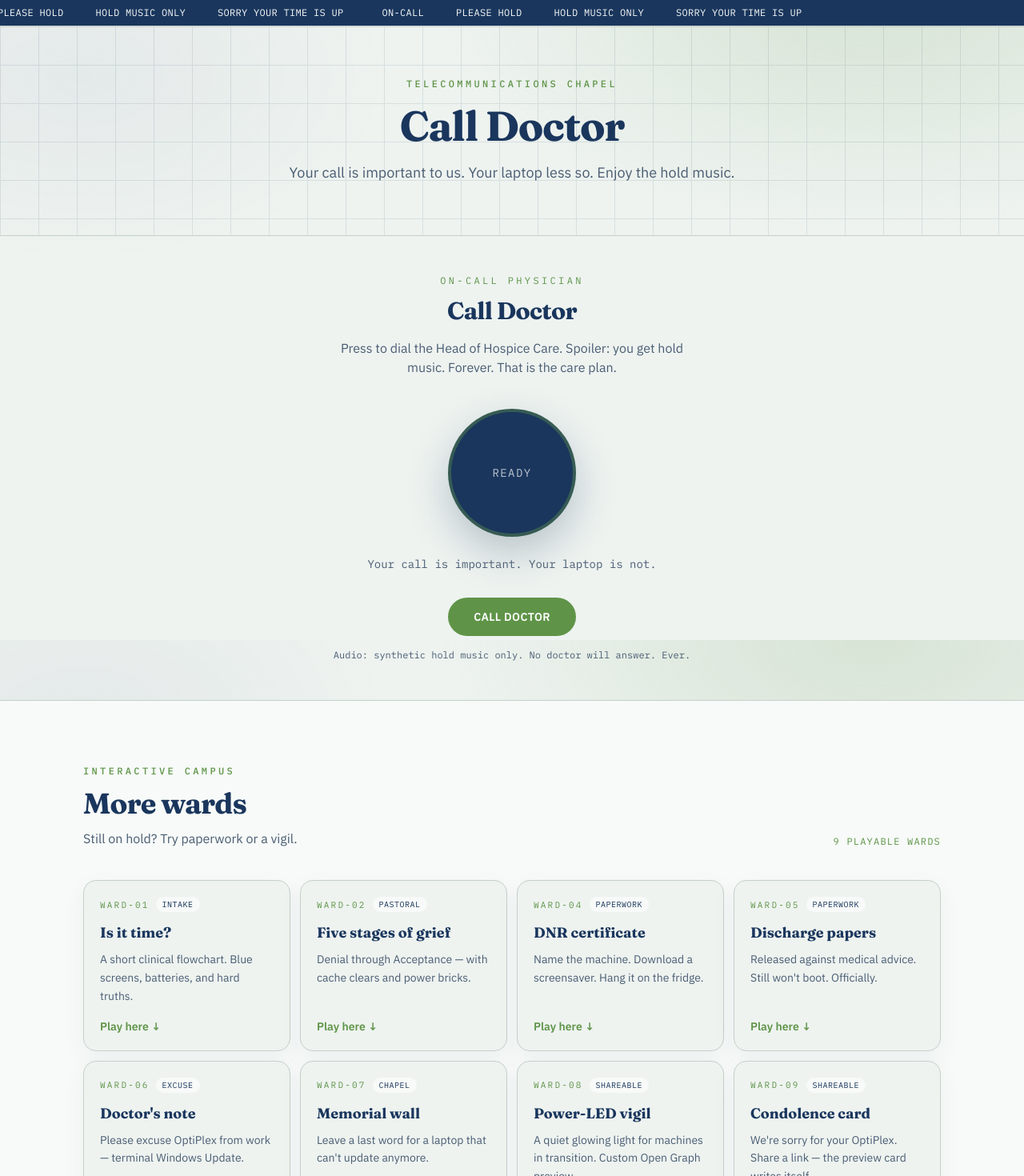
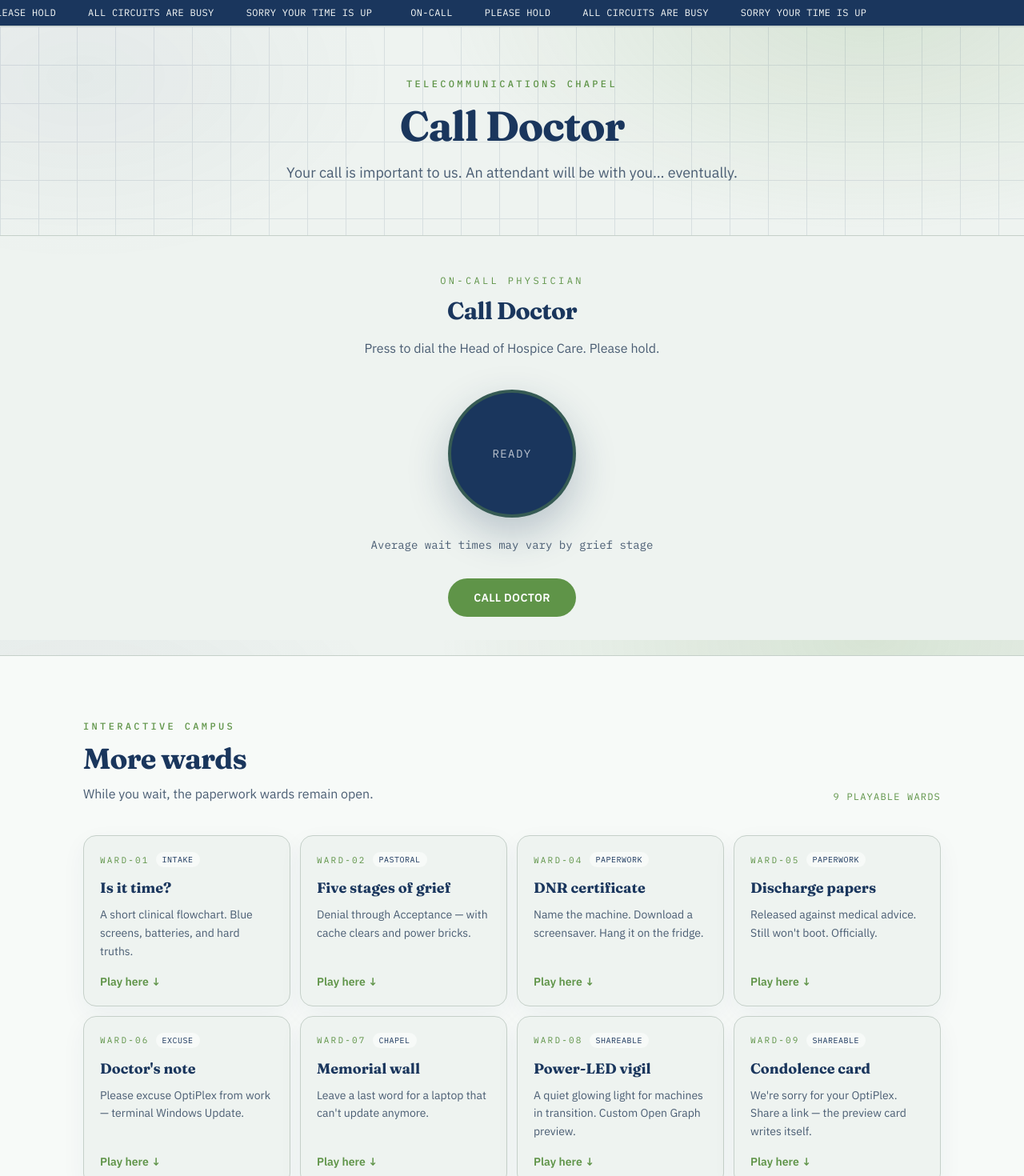
Before and after one commit to BadBraddA1/stjoes-computer-hospice, a Next.js app: page /call-doctor in a window 1280 px wide. Shown: the top 1470 px of the page at 80% size. Built offline with nearby package versions, Linux system fonts and the light colour scheme.

Commit message:
Tone down meta disclaimers that break the hospice bit.
Keep Call Doctor and other copy in-world — please hold, no winking at the audience.

Co-authored-by: Cursor <cursoragent@cursor.com>

```diff
--- a/app/call-doctor/page.tsx
+++ b/app/call-doctor/page.tsx
@@ -5,22 +5,22 @@ import { PageHero, PageTicker, SiteFooter } from "@/components/site-chrome"
 
 export const metadata: Metadata = {
   title: "Call Doctor | ST Joe's Computer Hospice",
-  description: "On-call physician line. Plays hold music only. No doctor will answer.",
+  description: "On-call physician line at ST Joe's Computer Hospice. Please hold.",
 }
 
 export default function CallDoctorPage() {
   return (
     <main className="flex-1">
-      <PageTicker items={["on-call", "please hold", "hold music only", "sorry your time is up"]} />
+      <PageTicker items={["on-call", "please hold", "all circuits are busy", "sorry your time is up"]} />
       <PageHero
         kicker="Telecommunications chapel"
         title="Call Doctor"
-        copy="Your call is important to us. Your laptop less so. Enjoy the hold music."
+        copy="Your call is important to us. An attendant will be with you… eventually."
       />
       <CallDoctor />
       <AmenityShowcase
         title="More wards"
-        copy="Still on hold? Try paperwork or a vigil."
+        copy="While you wait, the paperwork wards remain open."
         excludeHref="/call-doctor"
         id="more-wards"
       />
--- a/app/discharge/page.tsx
+++ b/app/discharge/page.tsx
@@ -18,14 +18,14 @@ export default function DischargePage() {
         <PageHero
           kicker="Exit desk"
           title="Discharge papers"
-          copy="Sign them out. Pretend the power button was a rumor."
+          copy="Sign them out. The power button was only a rumor."
         />
       </div>
       <DischargePapers />
       <div className="no-print">
         <AmenityShowcase
           title="More wards"
-          copy="Not ready to leave? Call Doctor (hold music)."
+          copy="Not ready to leave? The on-call line remains open."
           excludeHref="/discharge"
           id="more-wards"
         />
--- a/app/doctors-note/page.tsx
+++ b/app/doctors-note/page.tsx
@@ -13,7 +13,7 @@ export default function DoctorsNotePage() {
     <main className="flex-1">
       <div className="no-print">
         <PageTicker
-          items={["physician excuse", "terminal update", "not a real note", "sorry your time is up"]}
+          items={["physician excuse", "terminal update", "comfort care recommended", "sorry your time is up"]}
         />
         <PageHero
           kicker="Excuse ministry"
--- a/app/hiring/page.tsx
+++ b/app/hiring/page.tsx
@@ -63,7 +63,7 @@ export default function HiringPage() {
         </h2>
         <HiringQuiz />
         <p className="mx-auto mt-10 max-w-md text-center font-mono text-xs text-muted">
-          Not a real job. Definitely a real bit. Equal opportunity: all applicants equally unhired.
+          Equal opportunity: all applicants carefully reviewed.
         </p>
       </section>
 
--- a/app/page.tsx
+++ b/app/page.tsx
@@ -327,15 +327,14 @@ export default function HomePage() {
           </h2>
           <p className="mx-auto mt-5 max-w-xl text-lg text-muted">
             Bring the device, the charger you lost twice, and any emotional support USB sticks.
-            Admit below for a fake case number — then meet our happiest costermer:
+            Complete admission below, then meet our happiest costermer:
           </p>
           <div className="mt-10">
             <AdmitDevice />
           </div>
           <HappyCostermer />
           <p className="mt-4 font-mono text-xs text-muted">
-            Not a real hospital. Definitely a real bit. Donations unpaid. Tears optional. Unmute if
-            your browser was polite. Type <span className="text-ink">joe3</span> if you dare.
+            Donations unpaid. Tissues provided. Unmute if your browser was polite.
           </p>
         </div>
       </section>
--- a/components/admit-device.tsx
+++ b/components/admit-device.tsx
@@ -26,7 +26,7 @@ export function AdmitDevice() {
         <p className="mt-4 font-[family-name:var(--font-display)] text-3xl font-bold">{caseId}</p>
         <p className="mx-auto mt-4 max-w-md text-white/70">
           <strong className="text-card">{device || "Unnamed device"}</strong> is on comfort care for:{" "}
-          {symptom}. No email will arrive. Tears optional.
+          {symptom}. Please retain this number for visiting hours.
         </p>
         <button
           type="button"
@@ -49,7 +49,7 @@ export function AdmitDevice() {
     >
       <p className="font-mono text-xs uppercase tracking-[0.22em] text-accent">Admit a device</p>
       <p className="mt-2 text-sm text-muted">
-        No inbox. No callback. You get a solemn case number and our thoughts.
+        Complete intake for a case number and comfort-care placement.
       </p>
       <label className="mt-5 block">
         <span className="text-sm text-muted">Device name</span>
--- a/components/call-doctor.tsx
+++ b/components/call-doctor.tsx
@@ -35,6 +35,12 @@ function createHoldMusic(ctx: AudioContext) {
   }
 }
 
+function formatWait(seconds: number) {
+  const m = Math.floor(seconds / 60)
+  const s = seconds % 60
+  return `${m}:${String(s).padStart(2, "0")}`
+}
+
 export function CallDoctor() {
   const [onHold, setOnHold] = useState(false)
   const [seconds, setSeconds] = useState(0)
@@ -65,7 +71,9 @@ export function CallDoctor() {
       return
     }
 
-    const Ctx = window.AudioContext || (window as unknown as { webkitAudioContext: typeof AudioContext }).webkitAudioContext
+    const Ctx =
+      window.AudioContext ||
+      (window as unknown as { webkitAudioContext: typeof AudioContext }).webkitAudioContext
     const ctx = new Ctx()
     ctxRef.current = ctx
     if (ctx.state === "suspended") await ctx.resume()
@@ -81,20 +89,21 @@ export function CallDoctor() {
         Call Doctor
       </h2>
       <p className="mx-auto mt-4 max-w-md text-muted">
-        Press to dial the Head of Hospice Care. Spoiler: you get hold music. Forever. That is the
-        care plan.
+        Press to dial the Head of Hospice Care. Please hold.
       </p>
 
       <div className="mx-auto mt-10 flex h-40 w-40 items-center justify-center rounded-full border-4 border-accent/40 bg-ink shadow-[0_20px_50px_rgba(26,54,93,0.25)]">
-        <span className={`font-mono text-sm uppercase tracking-widest ${onHold ? "anim-pulse text-accent-soft" : "text-white/70"}`}>
+        <span
+          className={`font-mono text-sm uppercase tracking-widest ${onHold ? "anim-pulse text-accent-soft" : "text-white/70"}`}
+        >
           {onHold ? "On hold" : "Ready"}
         </span>
       </div>
 
       <p className="mt-6 font-mono text-sm text-muted">
         {onHold
-          ? `Estimated wait: ${Math.max(1, Math.floor(seconds / 15) + 1)} business eternities · ${seconds}s`
-          : "Your call is important. Your laptop is not."}
+          ? `Current wait · ${formatWait(seconds)} · your call is important`
+          : "Average wait times may vary by grief stage"}
       </p>
 
       <button
@@ -102,11 +111,8 @@ export function CallDoctor() {
         onClick={toggle}
         className="mt-8 inline-flex rounded-full bg-accent px-8 py-3.5 text-sm font-semibold uppercase tracking-wide text-white transition hover:brightness-110"
       >
-        {onHold ? "Hang up (coward)" : "Call Doctor"}
+        {onHold ? "End call" : "Call Doctor"}
       </button>
-      <p className="mt-4 font-mono text-xs text-muted">
-        Audio: synthetic hold music only. No doctor will answer. Ever.
-      </p>
     </div>
   )
 }
--- a/components/doctors-note.tsx
+++ b/components/doctors-note.tsx
@@ -62,8 +62,7 @@ export function DoctorsNote() {
           care, not productivity. Recommended treatment: unplug, drawer, soft lighting.
         </p>
         <p className="mt-8 text-sm text-muted">
-          Signed {issued} — Head of Hospice Care (headset optional). Not a real medical document.
-          Definitely a real bit.
+          Signed {issued} — Head of Hospice Care, ST Joe&apos;s Computer Hospice.
         </p>
         <p className="mt-6 font-mono text-xs uppercase tracking-[0.2em] text-warn">
           sorry your time is up
--- a/components/last-words.tsx
+++ b/components/last-words.tsx
@@ -58,7 +58,7 @@ export function LastWordsForm() {
     >
       <p className="font-mono text-xs uppercase tracking-[0.22em] text-accent">Last words</p>
       <p className="mt-2 text-sm text-muted">
-        Drop a one-liner into the lobby ticker. Kept on this device. The cloud is grieving too.
+        Leave a one-liner for the lobby ticker.
       </p>
       <input
         value={text}
--- a/components/memorial-wall.tsx
+++ b/components/memorial-wall.tsx
@@ -126,9 +126,6 @@ export function MemorialWall() {
         >
           Etch on the wall
         </button>
-        <p className="mt-3 font-mono text-xs text-muted">
-          Your notes stay on this device. The cloud is also in hospice.
-        </p>
       </form>
 
       <ul className="mt-10 space-y-4">
--- a/lib/amenities.ts
+++ b/lib/amenities.ts
@@ -18,7 +18,7 @@ export const amenities = [
     ward: "WARD-03",
     badge: "On-call",
     title: "Call Doctor",
-    copy: "Dial the Head of Hospice Care. You only get hold music. That is the point.",
+    copy: "Dial the Head of Hospice Care. Please hold for the next available attendant.",
   },
   {
     href: "/dnr",
@@ -67,7 +67,7 @@ export const amenities = [
     ward: "WARD-HR",
     badge: "Careers",
     title: "We're hiring",
-    copy: "One question. Is your name Joe 3? Spoiler: nobody gets the job.",
+    copy: "One question. Is your name Joe 3?",
   },
 ] as const
 
```
Also changed, not shown: 1 other file (tests, documents, lock files or other folders).
